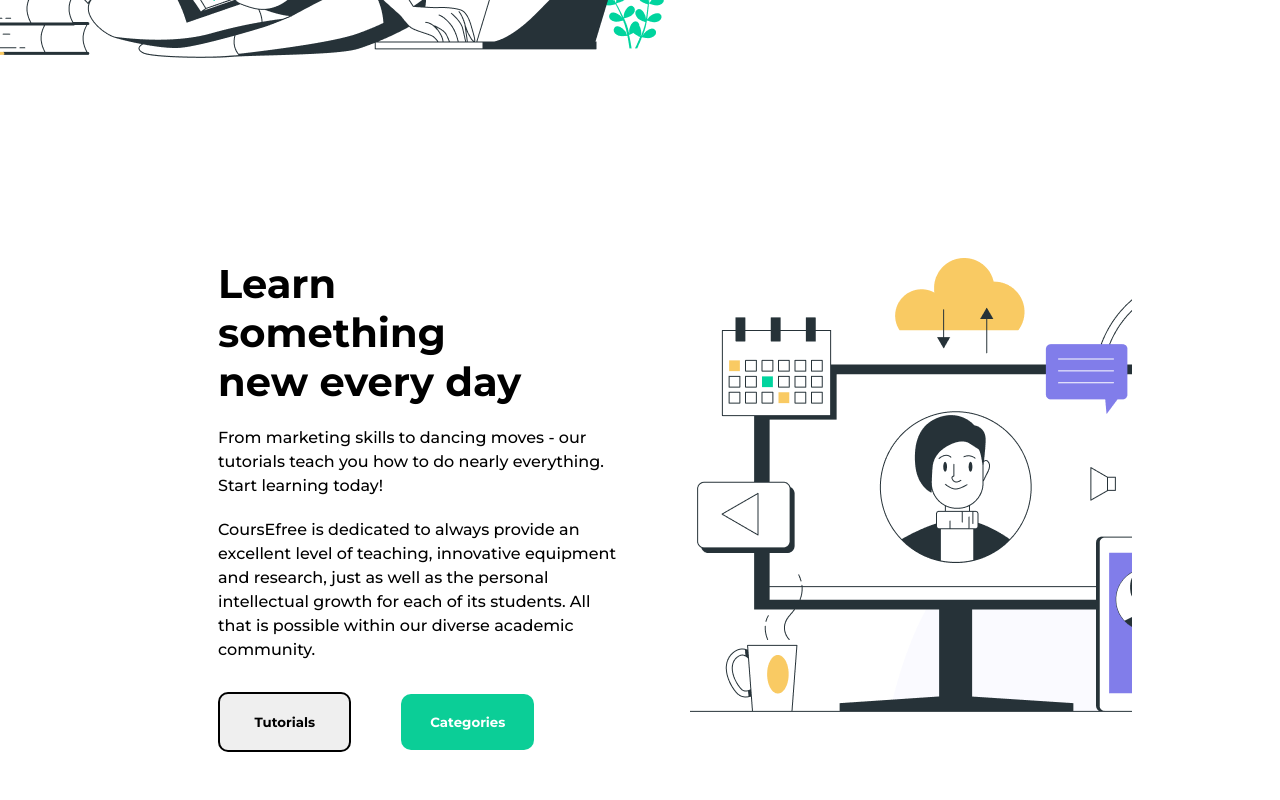
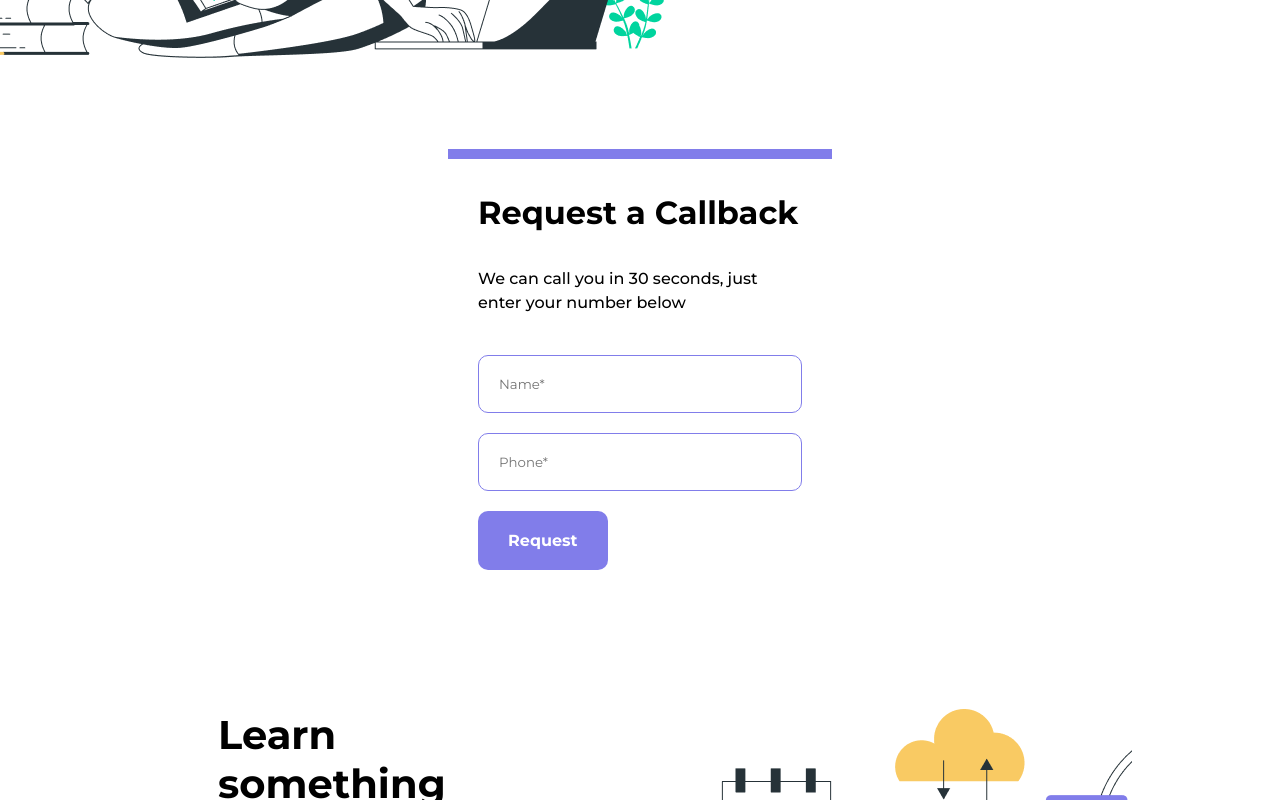
Before and after one commit to babaJay23/CoursEfree, a React (Create React App) app: page / in a window 1280 px wide. Shown: the part 607-1407 px from the top of the page. Built offline with nearby package versions, Linux system fonts and the light colour scheme.

Commit message:
adding the modal component

```diff
--- a/src/App.js
+++ b/src/App.js
@@ -6,11 +6,13 @@ import Trial from './components/Trial/Trial';
 import Tutorial from './components/Tutorials/Tutorial';
 import Free from './components/Free/Free';
 import Footer from './components/Footer/Footer';
+import Modal from './reusable/Modal';
 const  App = () => {
   return (
     <div className="App">
       <Navbar about={'About'} trial={'Trial'} tutorials={'Tutorials'} free={'Win a Course'} testimonials={'Testimonials'}/>
       <Home />
+      <Modal />
       <About />
       <Trial />
       <Tutorial text={'Try Now'} />
--- /dev/null
+++ b/src/reusable/Modal.js
@@ -0,0 +1,111 @@
+import React, {useState} from 'react'
+import styled from 'styled-components';
+import { useForm } from 'react-hook-form';
+
+const Modal = () =>{
+
+  const { register, handleSubmit, formState: { errors } } = useForm();
+
+  const [name, setName] = useState("");
+  const [phone, setPhone] = useState("");
+
+  const handleNameChange = (e) =>{
+    setName(e.target.value);
+  }
+
+  const handlePhoneChange = (e) =>{
+    setPhone(e.target.value);
+  }
+
+  const onFormSubmit = (event) =>{
+    event.preventDefault();
+  }
+  return (
+    <ModalContainer className='modal'>
+      <Heading>Request a Callback</Heading>
+      <ModalDescription>We can call you in 30 seconds, just enter  your number below</ModalDescription>
+      <ModalForm onSubmit={handleSubmit(onFormSubmit)}>
+        <ModalFormInput
+        type="text"
+        value={name}
+        onChange={handleNameChange}
+        {...register('name', {
+          required: true
+        })}
+        placeholder='Name*'
+        />
+        {errors.name && <p style={{ color: 'red', fontSize: '0.8rem', marginTop: '10px' }}>Please enter Name*</p>}
+        <ModalFormInput
+        type="tel"
+        value={phone}
+        onChange={handlePhoneChange}
+        {...register('phone', {
+          required: true,
+          maxLength: 10
+        })}
+        placeholder='Phone*'
+        />
+        {errors.phone && <p style={{ color: 'red', fontSize: '0.8rem', marginTop: '10px' }}>Please enter valid Phone*</p>}
+        <ModalButton type='submit'>Request</ModalButton>
+      </ModalForm>
+    </ModalContainer>
+  )
+}
+
+const ModalContainer = styled.div`
+  display: flex;
+  flex-direction: column;
+  width: 30%;
+  border-top: 10px solid  #817dea;
+  margin: auto;
+  padding: 30px;
+`
+
+const Heading = styled.h1`
+  display: flex;
+  font-weight: 700;
+  line-height: 1.5;
+`
+
+const ModalDescription = styled.p`
+  line-height: 1.5;
+  font-weight: 500;
+  margin-top:30px;
+`
+
+const ModalForm = styled.form`
+  display: flex;
+  flex-direction: column;
+  width: 100%;
+  padding-top: 20px;
+`
+
+const ModalFormInput = styled.input`
+  padding: 20px;
+  outline: none;
+  border: 1px solid #817dea;
+  border-radius: 10px;
+  margin-top: 20px;
+  width: 100%;
+`
+
+const ModalButton = styled.button`
+  display: flex;
+  margin-top: 20px;
+  padding: 20px;
+  justify-content: center;
+  width: 40%;
+  border: none;
+  border-radius: 10px;
+  color: #fff;
+  font-weight: 700;
+  background-color: #817dea;
+  font-size: 1rem;
+  cursor: pointer;
+
+  &:hover{
+    background-color: #0bce97;
+  }
+`
+
+export default Modal;
```
